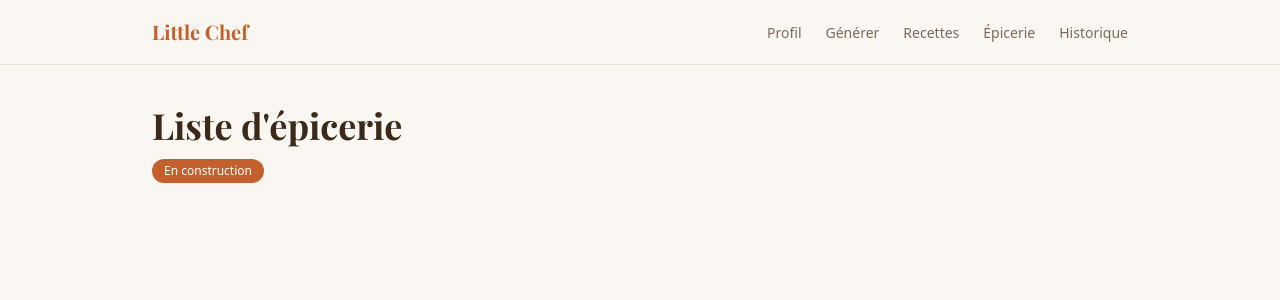
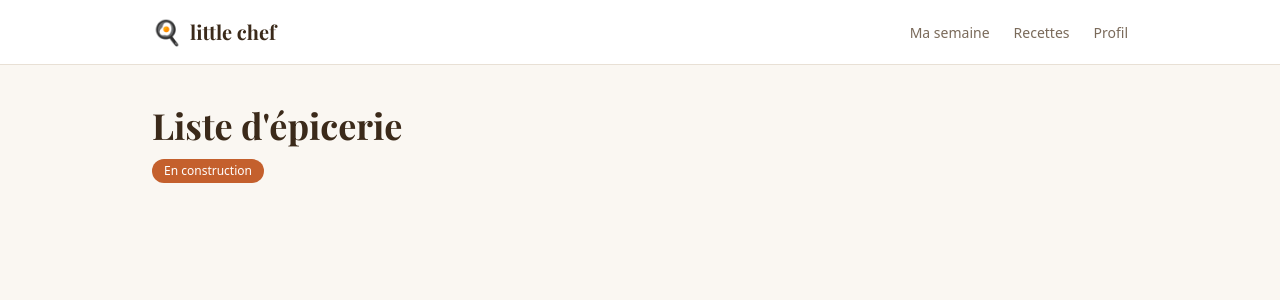
Before and after one commit to studio-foundation/little-chef-by-studio, a Next.js app: page /grocery-list in a window 1280 px wide. Shown: the top 300 px of the page. Built offline with nearby package versions, Linux system fonts and the light colour scheme; a web font is replaced by a local one.

Commit message:
style(nav): refonte header avec sticky, logo Playfair, lien actif terra cotta

```diff
--- a/src/components/nav.tsx
+++ b/src/components/nav.tsx
@@ -1,34 +1,45 @@
+"use client";
+
 import Link from "next/link";
+import { usePathname } from "next/navigation";
 
 const navLinks = [
+  { href: "/generate", label: "Ma semaine" },
+  { href: "/recipes", label: "Recettes" },
   { href: "/onboarding", label: "Profil" },
-  { href: "/generate", label: "Générer" },
-  { href: "/recipes", label: "Recettes" },
-  { href: "/grocery-list", label: "Épicerie" },
-  { href: "/history", label: "Historique" },
 ];
 
 export function Nav() {
+  const pathname = usePathname();
+
   return (
-    <nav className="border-b border-[var(--color-border)] bg-[var(--color-background)]">
+    <nav className="sticky top-0 z-10 border-b border-[var(--color-border)] bg-white">
       <div className="mx-auto flex h-16 max-w-5xl items-center justify-between px-6">
-        <Link
-          href="/onboarding"
-          className="font-[family-name:var(--font-playfair)] text-xl font-bold text-[var(--color-primary)]"
-        >
-          Little Chef
+        <Link href="/generate" className="flex items-center gap-2">
+          <span className="text-2xl">🍳</span>
+          <span className="font-[family-name:var(--font-playfair)] text-xl font-bold text-[var(--color-text)]">
+            little chef
+          </span>
         </Link>
         <ul className="flex items-center gap-6">
-          {navLinks.map((link) => (
+          {navLinks.map((link) => {
+            const isActive = pathname === link.href;
+            return (
               <li key={link.href}>
                 <Link
                   href={link.href}
-                className="text-sm text-[var(--color-text-muted)] transition-colors hover:text-[var(--color-text)]"
+                  className={[
+                    "pb-0.5 text-sm transition-colors",
+                    isActive
+                      ? "border-b-2 border-[var(--color-primary)] font-bold text-[var(--color-primary)]"
+                      : "text-[var(--color-text-muted)] hover:text-[var(--color-text)]",
+                  ].join(" ")}
                 >
                   {link.label}
                 </Link>
               </li>
-          ))}
+            );
+          })}
         </ul>
       </div>
     </nav>
```
Lines whose indentation alone changed are shown as unchanged.
